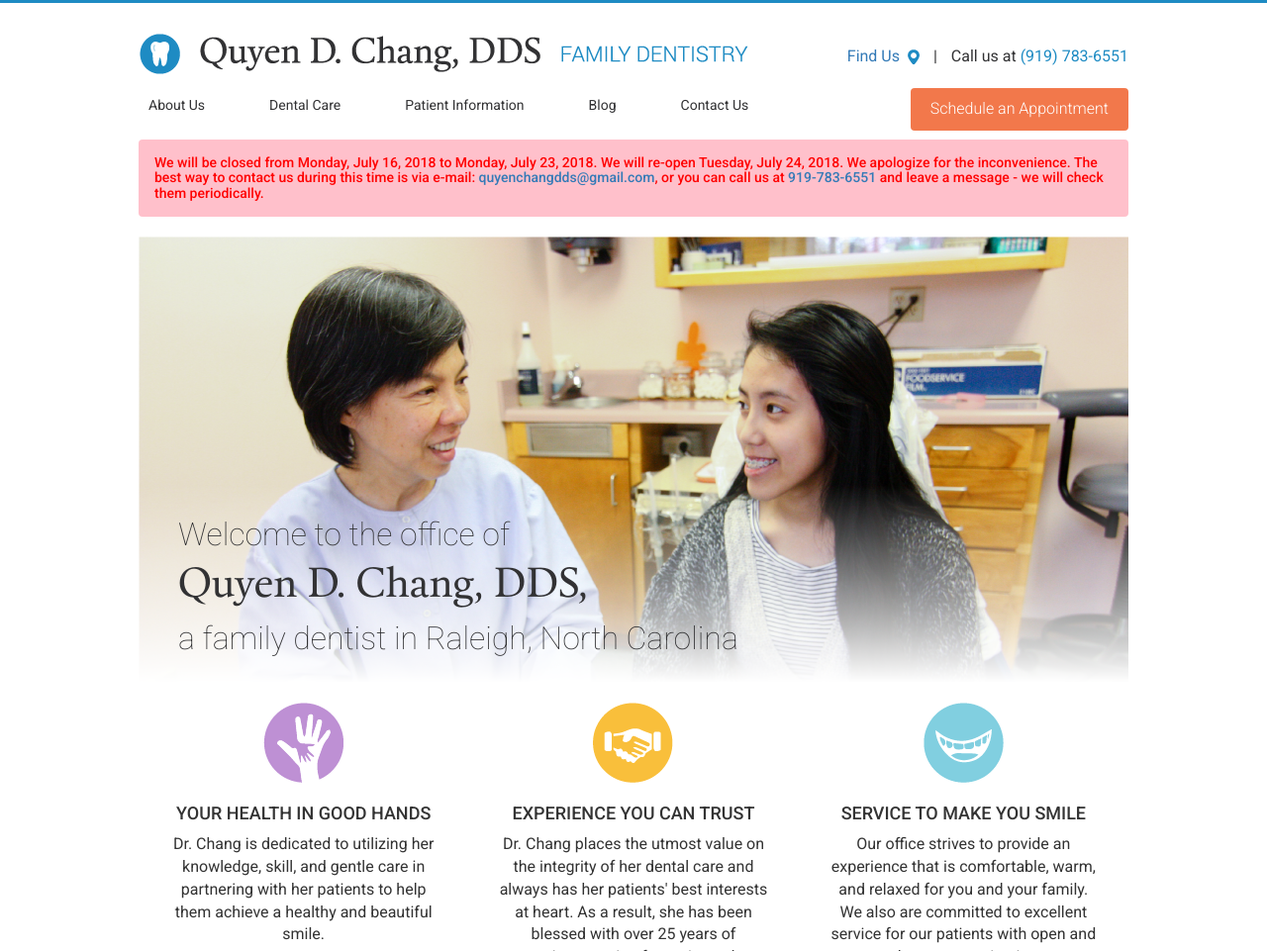
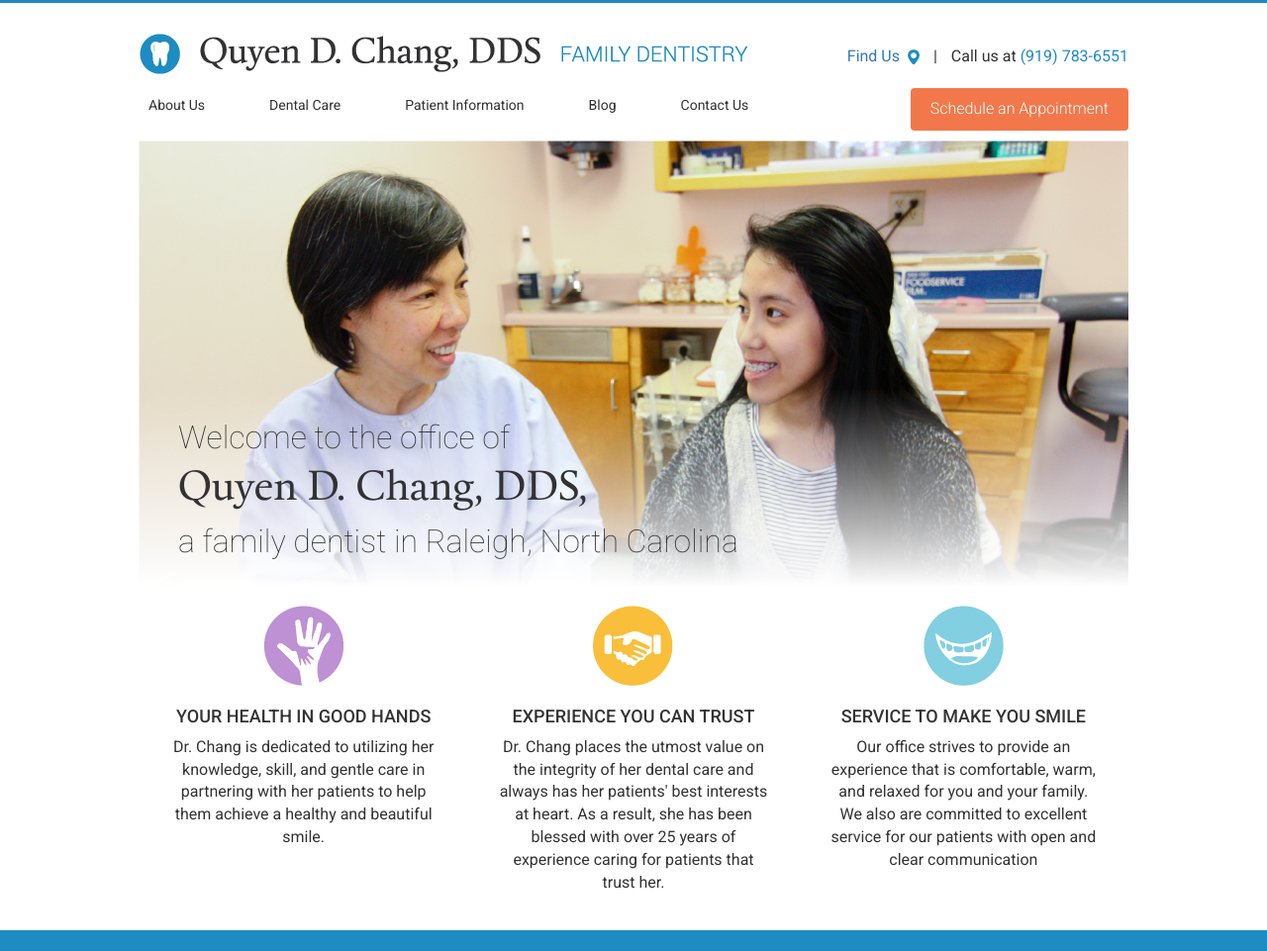
Before and after one commit to gabrielyeung/changdds, a Jekyll site: the page built from index.html, in a window 1280 px wide, cut to the strip 0-961 px from the top of the page. Shown: the whole strip at 99% size. Built offline with Jekyll 4.4.1, drawn with Linux system fonts in a browser that asks for light colours; part of the change alters nothing that is shown.

```diff
--- a/_includes/header.html
+++ b/_includes/header.html
@@ -43,6 +43,7 @@
       </ul>
   </nav>
 
+  {% comment %}
     <!-- Holiday / Closure Section -->
     <h5 class="alert">
         We will be closed from Monday, July 16, 2018 to Monday, July 23, 2018.
@@ -55,6 +56,6 @@
         -->
         We will re-open Tuesday, July 24, 2018. We apologize for the inconvenience. The best way to contact us during this time is via e-mail: <a href="mailto:quyenchangdds@gmail.com">quyenchangdds@gmail.com</a>, or you can call us at <a href="tel:19197836551">919-783-6551</a> and leave a message - we will check them periodically.</li>
     </h5>
-<!--       -->
+  {% endcomment %}
 
 </header>
```
Lines whose indentation alone changed are shown as unchanged.
